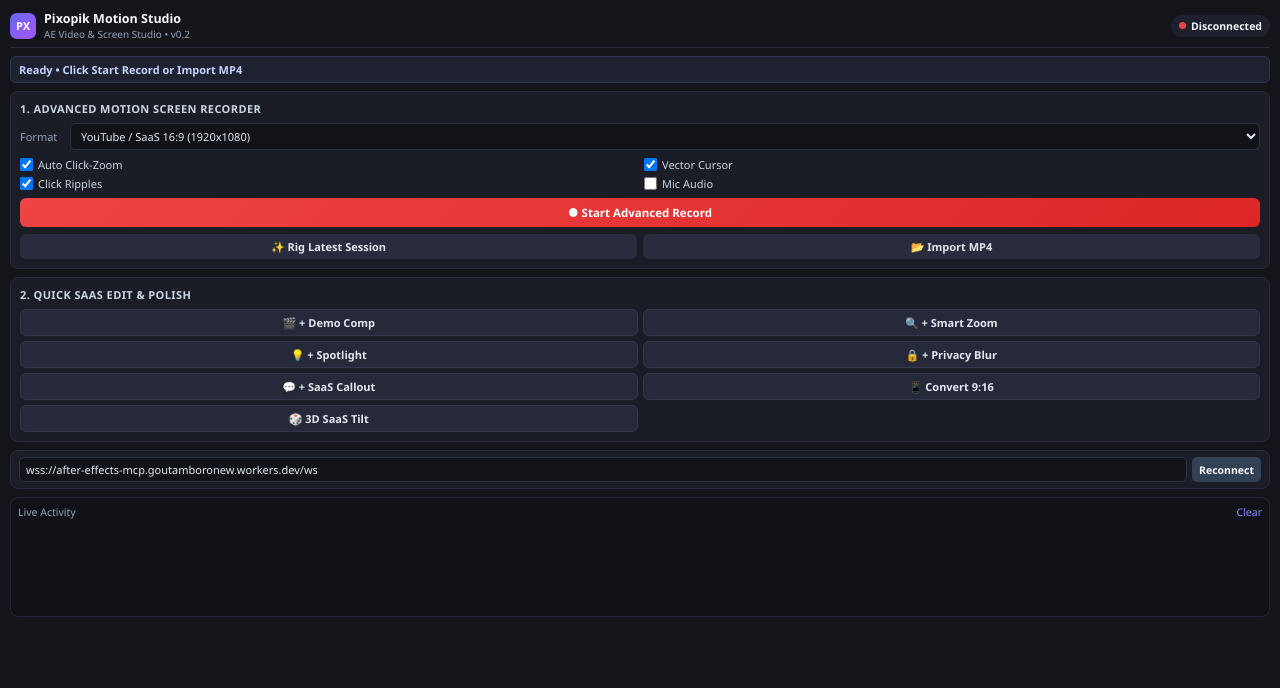
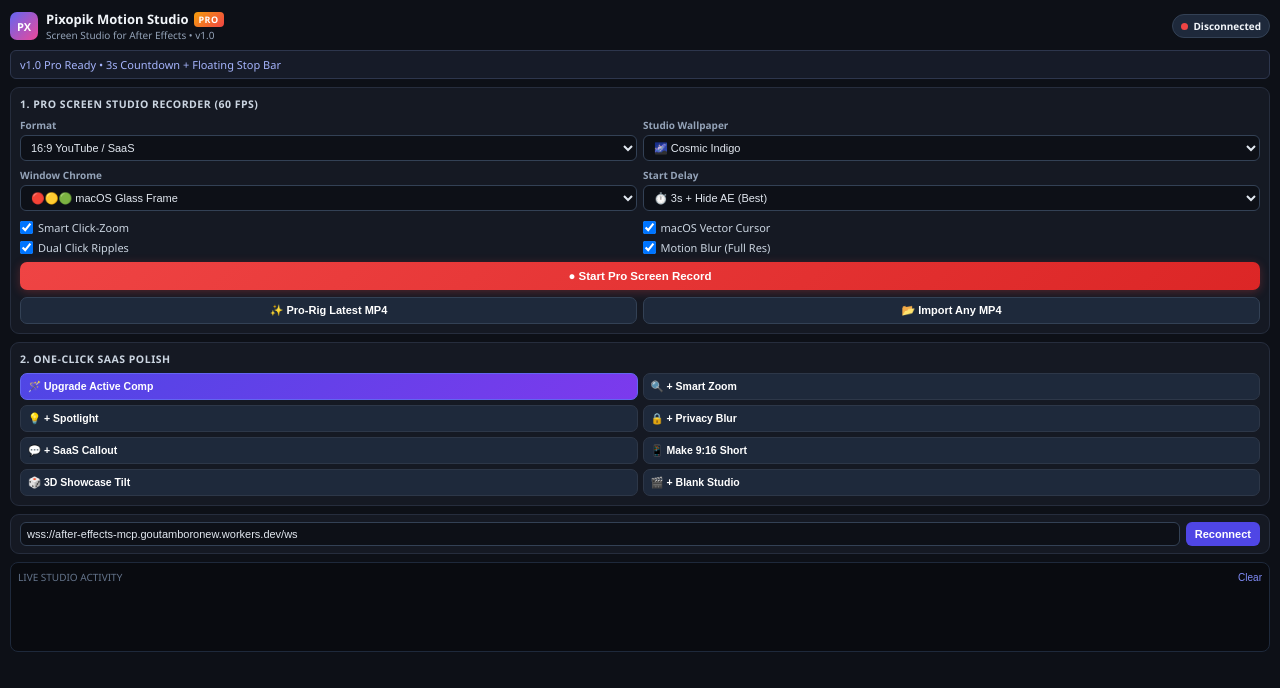
Before and after one commit to thepixopik/after-effects-mcp, a plain HTML site: page cep-plugin/index.html in a window 1280 px wide. Drawn offline with Linux system fonts and the light colour scheme.

Commit message:
feat(ui): upgrade panel to Pixopik Motion Studio v1.0 Pro with themes and chrome selector

```diff
--- a/cep-plugin/css/style.css
+++ b/cep-plugin/css/style.css
@@ -1,291 +1,91 @@
-* {
-  box-sizing: border-box;
-  margin: 0;
-  padding: 0;
-  font-family: "Segoe UI", -apple-system, sans-serif;
+* { box-sizing: border-box; margin: 0; padding: 0; }
+html, body {
+  background: #0d1017;
+  color: #f1f5f9;
+  font-family: "Segoe UI", Inter, sans-serif;
+  font-size: 12px;
+  height: 100%;
+  overflow-y: auto;
+  overflow-x: hidden;
 }
-
-body {
-  background: #14151a;
-  color: #f1f5f9;
-  font-size: 12px;
-  min-height: 100vh;
-  overflow-y: auto;
+.app { display: flex; flex-direction: column; gap: 8px; padding: 10px; }
+.header { display: flex; align-items: center; justify-content: space-between; }
+.brand { display: flex; align-items: center; gap: 8px; }
+.badge-logo {
+  width: 28px; height: 28px; border-radius: 7px;
+  background: linear-gradient(135deg, #6366f1, #ec4899);
+  display: flex; align-items: center; justify-content: center;
+  font-weight: 800; font-size: 11px; color: #fff;
 }
-
-.app {
-  display: flex;
-  flex-direction: column;
-  padding: 10px;
-  gap: 8px;
+.title { font-weight: 700; font-size: 13px; display: flex; align-items: center; gap: 5px; }
+.pro-pill {
+  background: linear-gradient(135deg, #f59e0b, #ef4444);
+  color: #fff; font-size: 9px; font-weight: 800;
+  padding: 1px 5px; border-radius: 4px; letter-spacing: 0.4px;
 }
-
-.header {
-  display: flex;
-  align-items: center;
-  justify-content: space-between;
-  padding-bottom: 6px;
-  border-bottom: 1px solid #262936;
+.subtitle { font-size: 10px; color: #94a3b8; }
+.quick-banner {
+  background: #161b28; border: 1px solid #2d364d; border-radius: 6px;
+  padding: 6px 9px; font-size: 11px; color: #a5b4fc;
+  white-space: nowrap; overflow: hidden; text-overflow: ellipsis;
 }
-
-.brand {
-  display: flex;
-  align-items: center;
-  gap: 8px;
+.status {
+  display: flex; align-items: center; gap: 5px;
+  padding: 4px 8px; border-radius: 999px; font-size: 10px; font-weight: 600;
+  background: #1e293b; border: 1px solid #334155;
 }
-
-.badge-logo {
-  width: 26px;
-  height: 26px;
-  border-radius: 7px;
-  background: linear-gradient(135deg, #6366f1, #a855f7);
-  display: flex;
-  align-items: center;
-  justify-content: center;
-  font-weight: 700;
-  font-size: 11px;
-  color: #fff;
-}
-
-.title {
-  font-weight: 700;
-  font-size: 12.5px;
-  color: #f8fafc;
-}
-
-.subtitle {
-  font-size: 10px;
-  color: #94a3b8;
-}
-
-.quick-banner {
-  background: #1e2230;
-  border: 1px solid #31374f;
-  color: #c7d2fe;
-  padding: 5px 8px;
-  border-radius: 6px;
-  font-size: 11px;
-  font-weight: 600;
-}
-
-.status {
-  display: flex;
-  align-items: center;
-  gap: 5px;
-  padding: 4px 8px;
-  border-radius: 999px;
-  font-size: 10.5px;
-  font-weight: 600;
-  background: #1e212d;
-}
-
-.status .dot {
-  width: 7px;
-  height: 7px;
-  border-radius: 50%;
-  background: #f59e0b;
-}
-
-.status.connected .dot {
-  background: #22c55e;
-  box-shadow: 0 0 8px #22c55e;
-}
-
-.status.disconnected .dot {
-  background: #ef4444;
-}
+.status .dot { width: 7px; height: 7px; border-radius: 50%; background: #ef4444; }
+.status.connected .dot { background: #10b981; box-shadow: 0 0 8px #10b981; }
+.status.connecting .dot { background: #f59e0b; }
 
 .card {
-  background: #1b1d26;
-  border: 1px solid #282c3a;
-  border-radius: 8px;
-  padding: 9px;
-  display: flex;
-  flex-direction: column;
-  gap: 7px;
+  background: #151923; border: 1px solid #262d3d;
+  border-radius: 9px; padding: 9px; display: flex; flex-direction: column; gap: 7px;
 }
+.card.compact { padding: 7px 9px; }
+.card-title { font-size: 10.5px; font-weight: 700; text-transform: uppercase; letter-spacing: 0.5px; color: #cbd5e1; }
+.field-grid { display: grid; grid-template-columns: 1fr 1fr; gap: 6px; }
+.field-col { display: flex; flex-direction: column; gap: 3px; }
+.field-col label { font-size: 10px; color: #94a3b8; font-weight: 600; }
+select, input[type="text"] {
+  width: 100%; background: #0d1017; color: #e2e8f0;
+  border: 1px solid #334155; border-radius: 6px; padding: 5px 6px; font-size: 11px;
+}
+.toggles { display: grid; grid-template-columns: 1fr 1fr; gap: 5px; font-size: 11px; color: #cbd5e1; padding-top: 2px; }
+.toggles label { display: flex; align-items: center; gap: 5px; cursor: pointer; }
 
-.card.compact {
-  padding: 6px 8px;
+.btn-row { display: flex; gap: 6px; }
+.btn {
+  flex: 1; border: none; border-radius: 7px; padding: 8px 10px;
+  font-weight: 700; font-size: 11.5px; cursor: pointer; color: #fff;
 }
-
-.card-title {
-  font-size: 11px;
-  font-weight: 700;
-  color: #cbd5e1;
-  text-transform: uppercase;
-  letter-spacing: 0.4px;
+.btn-record { background: linear-gradient(135deg, #ef4444, #dc2626); box-shadow: 0 2px 10px rgba(239,68,68,0.28); }
+.btn-stop { background: linear-gradient(135deg, #10b981, #059669); }
+.btn-secondary { background: #1e293b; border: 1px solid #334155; font-weight: 600; font-size: 11px; padding: 6px 8px; }
+.btn-chip { background: #1e293b; border: 1px solid #2d3748; padding: 6px 7px; font-size: 10.5px; font-weight: 600; text-align: left; }
+.btn-chip.accent-chip { background: linear-gradient(135deg, #4f46e5, #7c3aed); border-color: #6366f1; }
+.btn:hover { filter: brightness(1.1); }
+.grid-btns { display: grid; grid-template-columns: 1fr 1fr; gap: 5px; }
+.hidden { display: none !important; }
+.timer {
+  text-align: center; font-weight: 700; color: #fca5a5;
+  background: rgba(239, 68, 68, 0.14); border: 1px solid rgba(239, 68, 68, 0.3);
+  padding: 5px; border-radius: 6px; font-size: 11px;
 }
-
-.field-row {
-  display: flex;
-  align-items: center;
-  gap: 6px;
+.ffmpeg-bar {
+  display: flex; align-items: center; justify-content: space-between;
+  background: rgba(245, 158, 11, 0.14); border: 1px solid rgba(245, 158, 11, 0.4);
+  padding: 5px 8px; border-radius: 6px; font-size: 10.5px; color: #fcd34d;
 }
-
-.field-row label {
-  font-size: 11px;
-  color: #94a3b8;
-  min-width: 44px;
+.ws-row { display: flex; gap: 6px; }
+.btn-mini {
+  background: #4f46e5; color: #fff; border: none; border-radius: 6px;
+  padding: 5px 9px; font-size: 11px; font-weight: 600; cursor: pointer;
 }
-
-select, input[type="text"] {
-  flex: 1;
-  background: #111319;
-  color: #e2e8f0;
-  border: 1px solid #2e3344;
-  border-radius: 5px;
-  padding: 4px 6px;
-  font-size: 11px;
-  outline: none;
+.log-box {
+  min-height: 90px; max-height: 150px; background: #090b10; border: 1px solid #1e293b;
+  border-radius: 8px; padding: 7px; display: flex; flex-direction: column; gap: 4px;
 }
-
-.toggles {
-  display: grid;
-  grid-template-columns: 1fr 1fr;
-  gap: 4px 8px;
-  font-size: 11px;
-  color: #cbd5e1;
-}
-
-.toggles label {
-  display: flex;
-  align-items: center;
-  gap: 5px;
-  cursor: pointer;
-}
-
-.btn-row {
-  display: flex;
-  gap: 6px;
-}
-
-.btn {
-  flex: 1;
-  border: none;
-  border-radius: 6px;
-  padding: 7px 9px;
-  font-size: 11.5px;
-  font-weight: 600;
-  cursor: pointer;
-  color: #fff;
-  transition: opacity 0.15s;
-}
-
-.btn:hover {
-  opacity: 0.92;
-}
-
-.btn-record {
-  background: linear-gradient(135deg, #ef4444, #dc2626);
-}
-
-.btn-stop {
-  background: linear-gradient(135deg, #22c55e, #16a34a);
-}
-
-.btn-secondary {
-  background: #282c3d;
-  color: #e2e8f0;
-  font-size: 11px;
-  padding: 5px 7px;
-}
-
-.grid-btns {
-  display: grid;
-  grid-template-columns: 1fr 1fr;
-  gap: 5px;
-}
-
-.btn-chip {
-  background: #25293a;
-  border: 1px solid #33384e;
-  color: #e2e8f0;
-  font-size: 11px;
-  padding: 5px 6px;
-}
-
-.btn-chip:hover {
-  background: #313750;
-  border-color: #6366f1;
-}
-
-.timer {
-  text-align: center;
-  font-size: 11px;
-  font-weight: 600;
-  color: #fca5a5;
-  background: rgba(239, 68, 68, 0.18);
-  border: 1px solid rgba(239, 68, 68, 0.45);
-  padding: 5px;
-  border-radius: 5px;
-}
-
-.ffmpeg-bar {
-  display: flex;
-  align-items: center;
-  justify-content: space-between;
-  background: rgba(245, 158, 11, 0.15);
-  border: 1px solid rgba(245, 158, 11, 0.35);
-  border-radius: 5px;
-  padding: 4px 6px;
-  font-size: 10.5px;
-  color: #fcd34d;
-}
-
-.ws-row {
-  display: flex;
-  gap: 5px;
-}
-
-.btn-mini {
-  background: #334155;
-  color: #f8fafc;
-  border: none;
-  border-radius: 5px;
-  padding: 4px 7px;
-  font-size: 10.5px;
-  cursor: pointer;
-  font-weight: 600;
-}
-
-.log-box {
-  height: 120px;
-  background: #101217;
-  border: 1px solid #242836;
-  border-radius: 8px;
-  padding: 7px;
-  display: flex;
-  flex-direction: column;
-}
-
-.log-header {
-  display: flex;
-  justify-content: space-between;
-  font-size: 10.5px;
-  color: #94a3b8;
-  margin-bottom: 4px;
-}
-
-.link-btn {
-  background: none;
-  border: none;
-  color: #818cf8;
-  cursor: pointer;
-  font-size: 10.5px;
-}
-
-.log-list {
-  flex: 1;
-  overflow-y: auto;
-  font-family: Consolas, monospace;
-  font-size: 10.5px;
-  color: #cbd5e1;
-  display: flex;
-  flex-direction: column;
-  gap: 3px;
-}
-
-.hidden {
-  display: none !important;
-}
+.log-header { display: flex; justify-content: space-between; font-size: 10px; color: #64748b; text-transform: uppercase; }
+.link-btn { background: none; border: none; color: #818cf8; font-size: 10px; cursor: pointer; }
+.log-list { flex: 1; overflow-y: auto; font-family: Consolas, monospace; font-size: 10.5px; color: #94a3b8; display: flex; flex-direction: column; gap: 3px; }
--- a/cep-plugin/index.html
+++ b/cep-plugin/index.html
@@ -2,7 +2,7 @@
 <html lang="en">
 <head>
   <meta charset="UTF-8" />
-  <title>Pixopik Motion Studio</title>
+  <title>Pixopik Motion Studio Pro</title>
   <link rel="stylesheet" href="./css/style.css" />
 </head>
 <body>
@@ -11,8 +11,8 @@
       <div class="brand">
         <span class="badge-logo">PX</span>
         <div>
-          <div class="title">Pixopik Motion Studio</div>
-          <div class="subtitle">AE Video &amp; Screen Studio • v0.2</div>
+          <div class="title">Pixopik Motion Studio <span class="pro-pill">PRO</span></div>
+          <div class="subtitle">Screen Studio for After Effects • v1.0</div>
         </div>
       </div>
       <div id="statusBadge" class="status disconnected">
@@ -21,33 +21,69 @@
       </div>
     </header>
 
-    <div id="quickBanner" class="quick-banner">Ready • Click Start Record or Import MP4</div>
+    <div id="quickBanner" class="quick-banner">v1.0 Pro Ready • 3s Countdown + Floating Stop Bar</div>
 
     <section class="card">
-      <div class="card-title">1. Advanced Motion Screen Recorder</div>
-      <div class="field-row">
-        <label>Format</label>
-        <select id="aspectSelect">
-          <option value="youtube_16_9">YouTube / SaaS 16:9 (1920x1080)</option>
-          <option value="shorts_9_16">YouTube Shorts 9:16 (1080x1920)</option>
-          <option value="square_1_1">Square Demo 1:1 (1080x1080)</option>
-        </select>
+      <div class="card-title">1. Pro Screen Studio Recorder (60 FPS)</div>
+
+      <div class="field-grid">
+        <div class="field-col">
+          <label>Format</label>
+          <select id="aspectSelect">
+            <option value="youtube_16_9">16:9 YouTube / SaaS</option>
+            <option value="shorts_9_16">9:16 Shorts / Reels</option>
+            <option value="square_1_1">1:1 Square Feed</option>
+          </select>
+        </div>
+        <div class="field-col">
+          <label>Studio Wallpaper</label>
+          <select id="wallpaperSelect">
+            <option value="cosmic_indigo">🌌 Cosmic Indigo</option>
+            <option value="ocean_breeze">🌊 Ocean Breeze</option>
+            <option value="sunset_saas">🔥 Sunset Coral</option>
+            <option value="dark_carbon">🖤 Dark Carbon</option>
+            <option value="clean_daylight">☀️ Clean Daylight</option>
+          </select>
+        </div>
       </div>
+
+      <div class="field-grid">
+        <div class="field-col">
+          <label>Window Chrome</label>
+          <select id="frameStyleSelect">
+            <option value="macos_glass">🔴🟡🟢 macOS Glass Frame</option>
+            <option value="minimal_rounded">✨ Minimal Rounded Glass</option>
+            <option value="sharp_clean">🖼️ Clean Shadow Only</option>
+          </select>
+        </div>
+        <div class="field-col">
+          <label>Start Delay</label>
+          <select id="countdownSelect">
+            <option value="3">⏱️ 3s + Hide AE (Best)</option>
+            <option value="5">⏱️ 5s + Hide AE</option>
+            <option value="0">⚡ Instant (Keep AE Open)</option>
+          </select>
+        </div>
+      </div>
+
       <div class="toggles">
-        <label><input type="checkbox" id="chkAutoZoom" checked /> Auto Click-Zoom</label>
-        <label><input type="checkbox" id="chkVectorCursor" checked /> Vector Cursor</label>
-        <label><input type="checkbox" id="chkRipples" checked /> Click Ripples</label>
-        <label><input type="checkbox" id="chkMic" /> Mic Audio</label>
+        <label><input type="checkbox" id="chkAutoZoom" checked /> Smart Click-Zoom</label>
+        <label><input type="checkbox" id="chkVectorCursor" checked /> macOS Vector Cursor</label>
+        <label><input type="checkbox" id="chkRipples" checked /> Dual Click Ripples</label>
+        <label><input type="checkbox" id="chkMotionBlur" checked /> Motion Blur (Full Res)</label>
       </div>
+
       <div class="btn-row">
-        <button id="btnRecord" class="btn btn-record">● Start Advanced Record</button>
-        <button id="btnStop" class="btn btn-stop hidden">■ Stop &amp; Auto-Rig</button>
+        <button id="btnRecord" class="btn btn-record">● Start Pro Screen Record</button>
+        <button id="btnStop" class="btn btn-stop hidden">■ Stop &amp; Auto-Rig Studio</button>
       </div>
-      <div id="recTimer" class="timer hidden">00:00 • Capturing 60fps + Motion...</div>
+      <div id="recTimer" class="timer hidden">00:00 • Floating Stop Pill Active...</div>
+
       <div class="btn-row sub-actions">
-        <button id="btnRigLatest" class="btn btn-secondary">✨ Rig Latest Session</button>
-        <button id="btnRigFile" class="btn btn-secondary">📂 Import MP4</button>
+        <button id="btnRigLatest" class="btn btn-secondary">✨ Pro-Rig Latest MP4</button>
+        <button id="btnRigFile" class="btn btn-secondary">📂 Import Any MP4</button>
       </div>
+
       <div id="ffmpegBar" class="ffmpeg-bar hidden">
         <span>FFmpeg needed for 60fps capture</span>
         <button id="btnInstallFfmpeg" class="btn-mini">⚡ Auto-Install</button>
@@ -55,15 +91,16 @@
     </section>
 
     <section class="card">
-      <div class="card-title">2. Quick SaaS Edit &amp; Polish</div>
+      <div class="card-title">2. One-Click SaaS Polish</div>
       <div class="grid-btns">
-        <button id="btnNewComp" class="btn btn-chip">🎬 + Demo Comp</button>
+        <button id="btnUpgradeComp" class="btn btn-chip accent-chip">🪄 Upgrade Active Comp</button>
         <button id="btnAddZoom" class="btn btn-chip">🔍 + Smart Zoom</button>
         <button id="btnSpotlight" class="btn btn-chip">💡 + Spotlight</button>
         <button id="btnBlur" class="btn btn-chip">🔒 + Privacy Blur</button>
         <button id="btnCallout" class="btn btn-chip">💬 + SaaS Callout</button>
-        <button id="btnShorts" class="btn btn-chip">📱 Convert 9:16</button>
-        <button id="btn3dTilt" class="btn btn-chip">🎲 3D SaaS Tilt</button>
+        <button id="btnShorts" class="btn btn-chip">📱 Make 9:16 Short</button>
+        <button id="btn3dTilt" class="btn btn-chip">🎲 3D Showcase Tilt</button>
+        <button id="btnNewComp" class="btn btn-chip">🎬 + Blank Studio</button>
       </div>
     </section>
 
@@ -76,7 +113,7 @@
 
     <section class="log-box">
       <div class="log-header">
-        <span>Live Activity</span>
+        <span>Live Studio Activity</span>
         <button id="btnClearLog" class="link-btn">Clear</button>
       </div>
       <div id="logList" class="log-list"></div>
```
